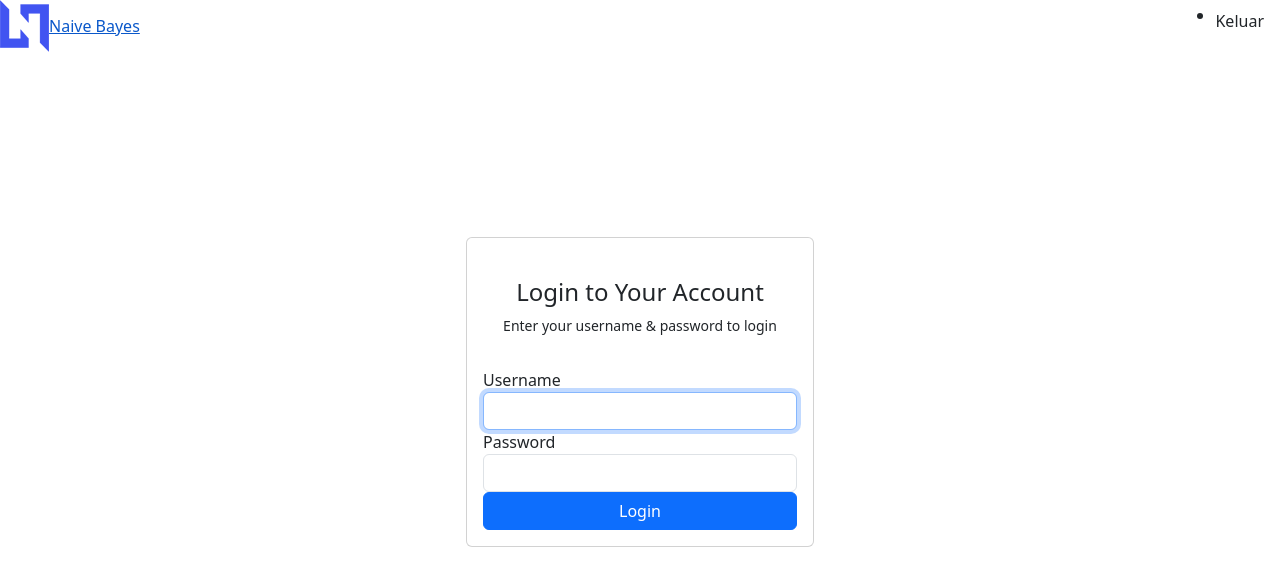
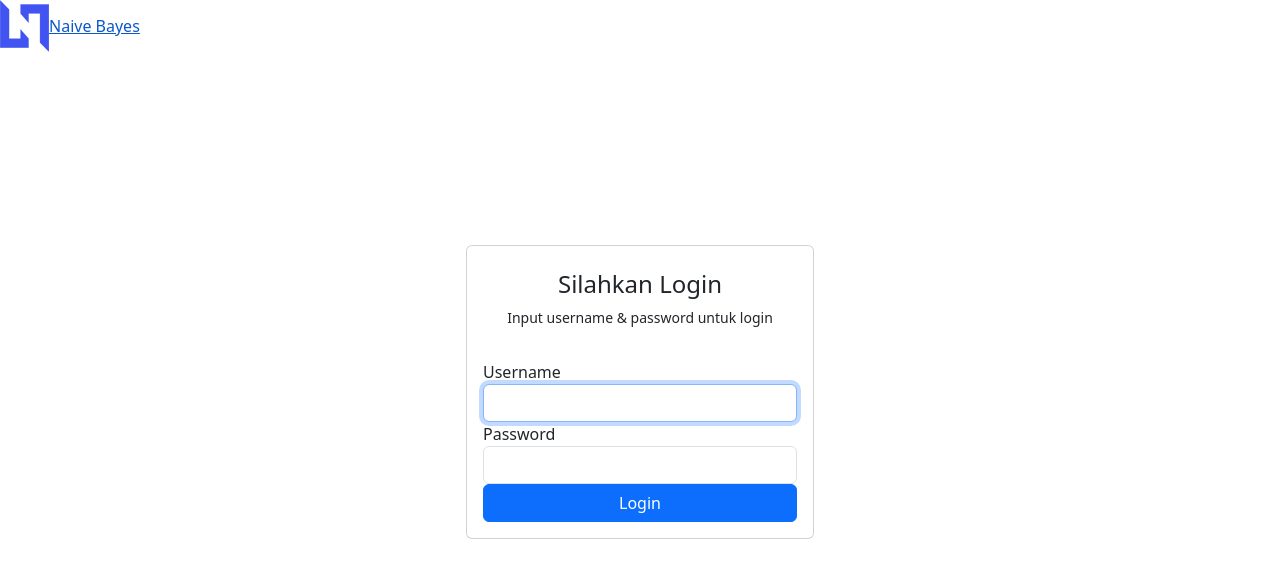
Before and after one commit to azkalputra92/klinik_ja, a Yii app: template backend/views/site/login.php in a window 1280 px wide. Shown: the top 586 px of the page. Run offline with PHP 8.4 and a stand-in for Yii, Linux system fonts and the light colour scheme; the template is opened without the code that fills it, so the values that code supplies are empty; form fields are guessed from the names that the template uses; some libraries are stand-ins or nearby versions.

Commit message:
perbaikan

```diff
--- a/backend/models/PasienSearch.php
+++ b/backend/models/PasienSearch.php
@@ -65,7 +65,7 @@ class PasienSearch extends Pasien
 
         $query->andFilterWhere(['or',
             // ['id' => $cari_angka],
-            ['ilike', 'nama_pasien', $this->cari],
+            ['like', 'nama_pasien', $this->cari],
             // ['ilike', 'jenis_kelamin', $this->cari],
         ]);
         // $query->andFilterWhere(['ilike', '', $this->cari]);
--- a/backend/views/layouts/header.php
+++ b/backend/views/layouts/header.php
@@ -12,6 +12,7 @@ use yii\helpers\Url;
         </a>
         <i class="bi bi-list toggle-sidebar-btn"></i>
     </div><!-- End Logo -->
+    <?php if(!Yii::$app->user->isGuest) :?>
     <nav class="header-nav ms-auto">
         <ul class="d-flex align-items-center">
 
@@ -24,5 +25,6 @@ use yii\helpers\Url;
 
         </ul>
     </nav><!-- End Icons Navigation -->
+    <?php endif?>
 
 </header><!-- End Header -->
--- a/backend/views/layouts/menu.php
+++ b/backend/views/layouts/menu.php
@@ -27,11 +27,11 @@ $this->registerJs("
     ];
 
     $menuItems[] = [
-        'label' => '<i class="bi bi-circle"></i><span>Data Pasien</span>',
+        'label' => '<i class="bi bi-circle"></i><span>Tambah Data Pasien</span>',
         'url' => ['/pasien/create']
     ];
     $menuItems[] = [
-        'label' => '<i class="bi bi-circle"></i><span>Rekam Medis</span>',
+        'label' => '<i class="bi bi-circle"></i><span>Data Rekam Medis</span>',
         'url' => ['/pasien/index']
     ];
     $menuItems[] = [
--- a/backend/views/site/login.php
+++ b/backend/views/site/login.php
@@ -16,11 +16,10 @@ $this->title = 'Login';
             <div class="row justify-content-center">
                 <div class="col-lg-4 col-md-6 d-flex flex-column align-items-center justify-content-center">
                     <div class="card mb-3">
-
                         <div class="card-body row g-3 needs-validation">
-                            <div class="pt-4">
-                                <h5 class="card-title text-center pb-0 fs-4">Login to Your Account</h5>
-                                <p class="text-center small">Enter your username & password to login</p>
+                            <div class="pt-2">
+                                <h5 class="card-title text-center pb-0 fs-4">Silahkan Login</h5>
+                                <p class="text-center small">Input username & password untuk login</p>
                             </div>
                             <?php $form = ActiveForm::begin(['id' => 'login-form']); ?>
                             <div class="col-12">
```
Also changed, not shown: backend/models/AnalisisPasienSearch.php (+4 -23 lines).
